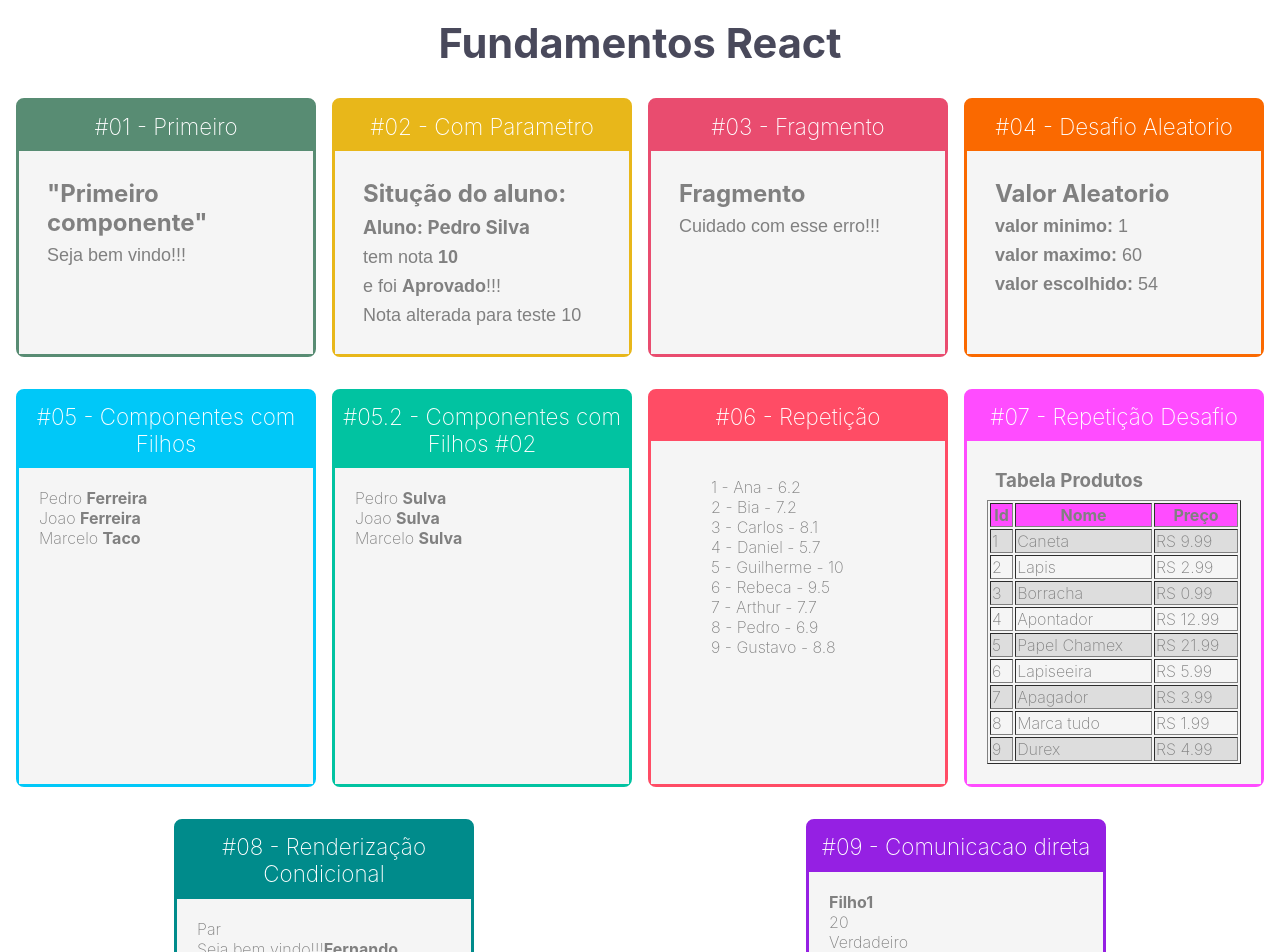
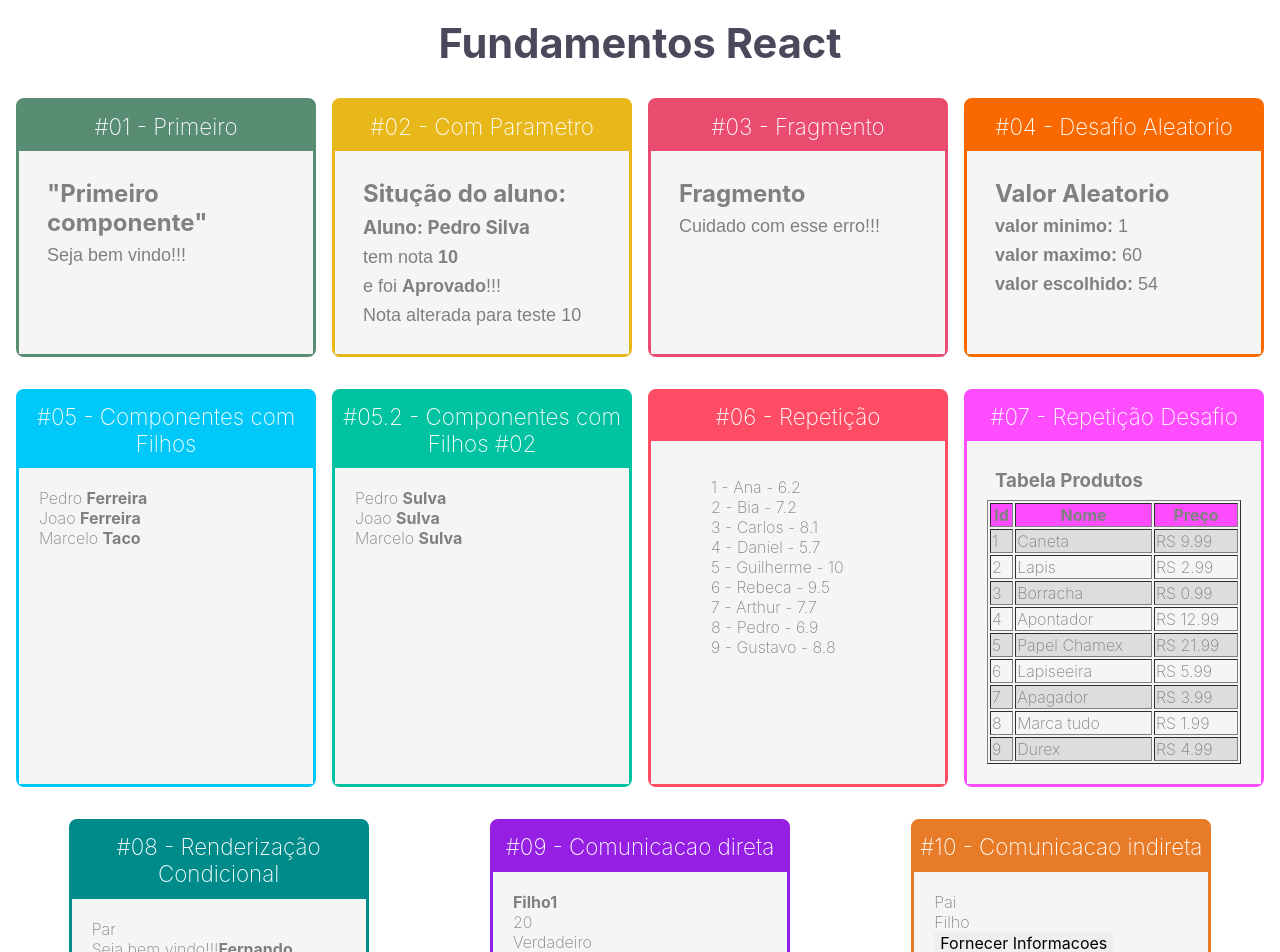
Before and after one commit to mrcomputer2018/primeiro, a React (Create React App) app: page / in a window 1280 px wide. Shown: the top 952 px of the page. Built offline with nearby package versions, Linux system fonts and the light colour scheme.

Commit message:
comunicacao indireta

```diff
--- a/src/app.jsx
+++ b/src/app.jsx
@@ -14,6 +14,7 @@
 import ParOuImpar from "./components/condicional/ParOuImpar"
 import UsuarioInfo from "./components/condicional/UsuarioInfo"
 import DiretaPai from "./components/comunicacao/DiretaPai"
+import IndiretaPai from "./components/comunicacao/IndiretaPai"
 
 function App(props) {
     return (
@@ -69,6 +70,10 @@
                 <Card titulo="#09 - Comunicacao direta"  color="#9520E3">
                     <DiretaPai />
                 </Card>
+
+                <Card titulo="#10 - Comunicacao indireta"  color="#E87B27">
+                    <IndiretaPai />
+                </Card>
             </div>
         </div>
     )
--- /dev/null
+++ b/src/components/comunicacao/IndiretaFilho.jsx
@@ -0,0 +1,19 @@
+import React from "react"
+
+const IndiretaFilho = (props) => {
+
+    return (
+        <div>
+            <div>Filho</div>
+            {/* Ao clicar envia informacoes pro componente pai*/}
+            <button onClick={
+                function(e) {
+                    props.quandoClicar('joao', 53, true)
+                }}>
+                Fornecer Informacoes
+            </button>
+        </div>
+    )
+}
+
+export default IndiretaFilho;
--- /dev/null
+++ b/src/components/comunicacao/IndiretaPai.jsx
@@ -0,0 +1,17 @@
+import React from "react"
+import IndiretaFilho from "./IndiretaFilho";
+
+const IndiretaPai = (props) => {
+    function fornecerInformacoes (nome, idade, nerd) {
+        console.log(nome, idade, nerd);
+    }
+
+    return (
+        <div>
+            <div>Pai</div>
+            <IndiretaFilho quandoClicar={fornecerInformacoes}></IndiretaFilho>
+        </div>
+    )
+}
+
+export default IndiretaPai;
```
